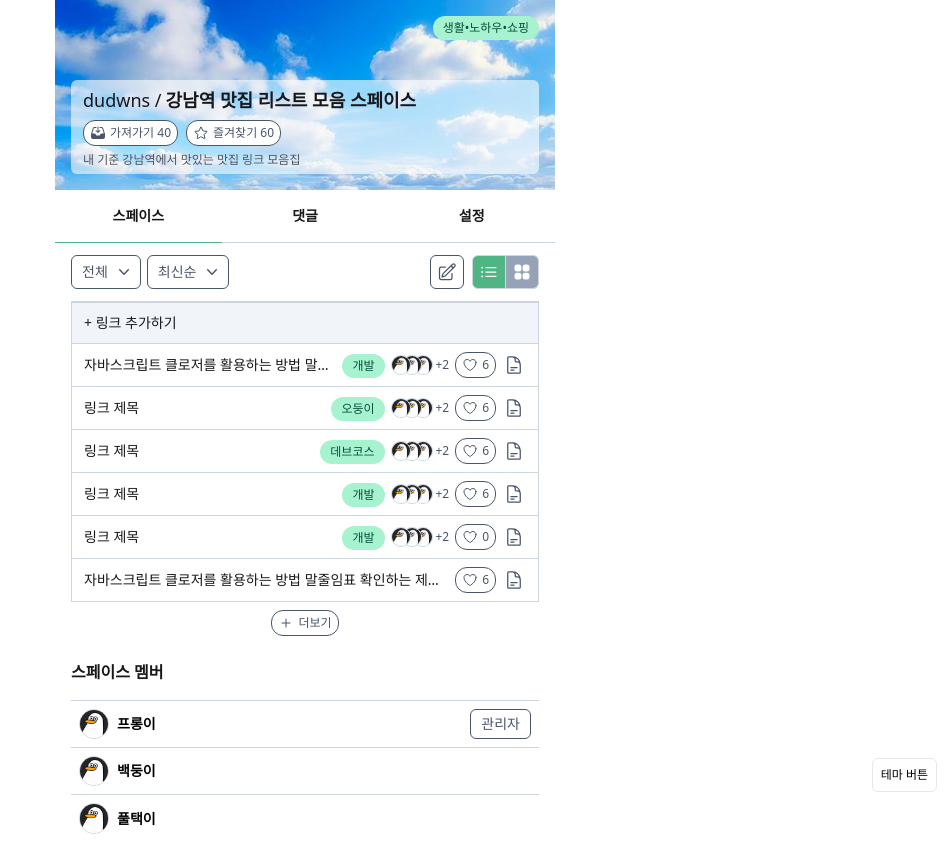
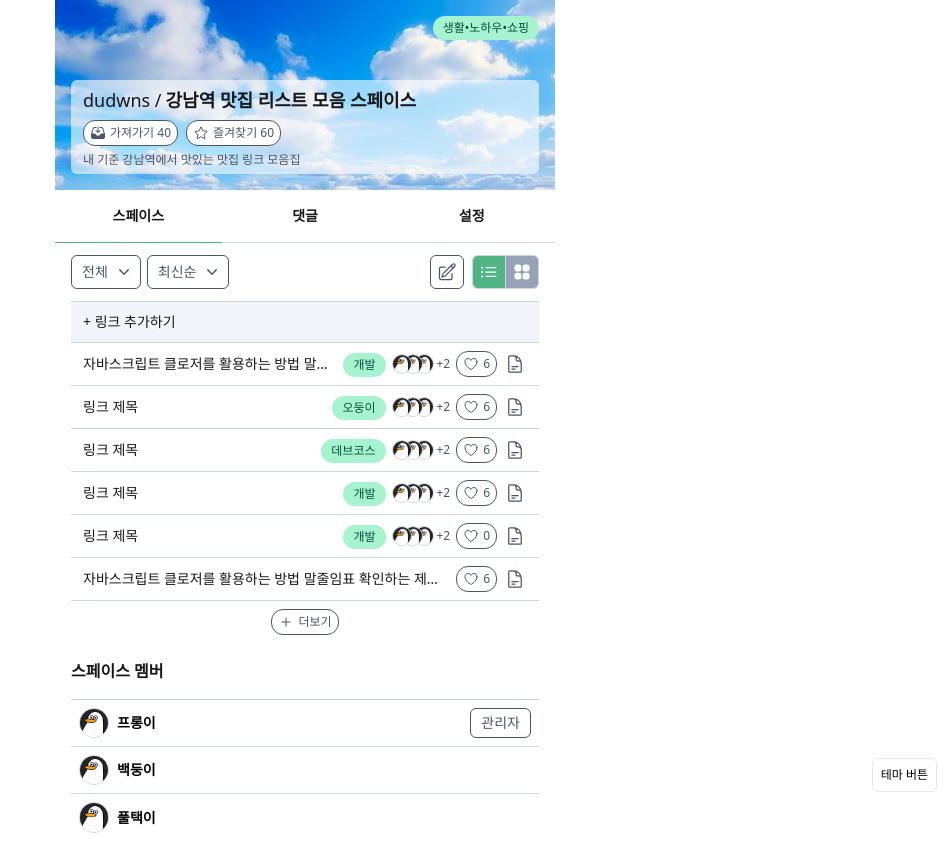
Before and after one commit to Team-TenTen/LinkHub-FE, a Next.js app: page /space/123 in a window 1280 px wide. Shown: the whole page, without its empty margins (335-1280 px from the left). Built offline with nearby package versions, Linux system fonts and the light colour scheme; a web font is replaced by a local one.

Commit message:
style: #43 - Link 컴포넌트 border 수정

```diff
--- a/src/components/common/LinkItem/LinkItem.tsx
+++ b/src/components/common/LinkItem/LinkItem.tsx
@@ -78,7 +78,7 @@ const LinkItem = ({
         </Modal>
       )}
       {type === 'list' ? (
-        <div className="flex items-center justify-between gap-2 border-t border-slate3 px-3 py-2">
+        <div className="flex items-center justify-between gap-2 border-t border-slate3 px-3 py-2 last:border-b">
           <div className="cursor-pointer overflow-hidden text-ellipsis whitespace-nowrap text-sm font-medium text-gray9">
             {title}
           </div>
--- a/src/components/common/LinkList/LinkList.tsx
+++ b/src/components/common/LinkList/LinkList.tsx
@@ -52,9 +52,7 @@ const LinkList = ({
       )}
       <div
         className={cls(
-          type === 'list'
-            ? 'flex flex-col border border-slate3 last:border-b'
-            : 'grid grid-cols-2 gap-2',
+          type === 'list' ? 'flex flex-col' : 'grid grid-cols-2 gap-2',
         )}>
         <button
           className={cls(
```
